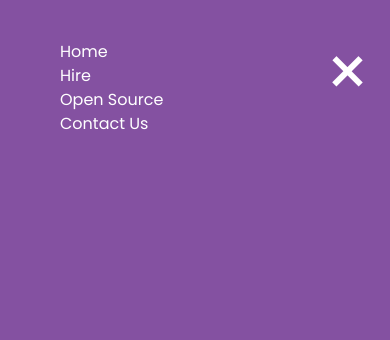
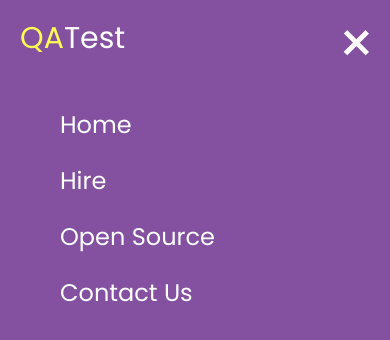
Before and after one commit to Nwafor-Onyebuchi/QALINT, a website: page dist/contact.html in a window 390 px wide. Both pictures are taken after a click on the element 356 px from the left and 32 px from the top of the page. Drawn offline with nearby package versions, Linux system fonts and the light colour scheme.

Commit message:
Change site title and Improve mobile menu

```diff
--- a/dist/contact.html
+++ b/dist/contact.html
@@ -15,14 +15,14 @@
       rel="stylesheet"
     />
     <link rel="stylesheet" href="css/style.css" />
-    <title>Contact Us | QA Lint</title>
+    <title>Contact Us | QATest</title>
   </head>
   <body>
     <header id="nav-header">
       <div class="header-container custom-container">
         <div class="brand">
           <h1 class="logo-text">
-            <span class="logo">QA</span><span class="logo-text">Lint</span>
+            <span class="logo">QA</span><span class="logo-text">Test</span>
           </h1>
         </div>
         <nav class="nav">
@@ -45,7 +45,14 @@
 
     <div class="mobile-menu overlay hide-lg" id="myNav" style="visibility: hidden">
         <div class="overlay-content">
-          <a href="javascript:void(0)" class="closebtn" onclick="closeNav()">&times;</a>
+            <div class="mobile-header">
+                <h1 class="logo-text logo">
+                  <span class="qa">QA</span><span class="logo-text">Test</span>
+                </h1>
+                <a href="javascript:void(0)" class="closebtn" onclick="closeNav()"
+                  >&times;</a
+                >
+              </div>
             <ul>
                 <li><a href="index.html" class="navlink">Home</a></li>
                 <li><a href="hire.html" class="navlink">Hire</a></li>
@@ -57,8 +64,8 @@
 
     <section id="home" class="container home">
       <div class="contact-details">
-          <p><a href="mailto:info@qalint.com">info@qalint.com</a></p>
-          <p><a href="tel:+977-(985)-124-2495">+977-(985)-124-2495</a></p>
+          <p><a href="mailto:info@qalint.com">info@testiify.org.ng</a></p>
+          <p><a href="tel:+977-(985)-124-2495">+23481611155277</a></p>
           <p>Kathmandu, Nepal</p>
       </div>
     </section>
--- a/dist/css/style.css
+++ b/dist/css/style.css
@@ -82,21 +82,33 @@ nav ul li {
   z-index: 1;
 }
 
-.overlay-content {
-  top: 40px;
+.mobile-header {
+  display: flex;
+  flex-direction: row;
+  justify-content: space-between;
+}
+
+.mobile-header .logo {
+  margin-top: 20px;
+  margin-left: 20px;
+}
+
+.mobile-header .logo-text {
+  color: #fff;
+}
+
+.mobile-header .qa {
+  color: #fffb53;
 }
 
 .overlay-content ul {
   list-style: none;
-  position: relative;
-  float: left;
-  top: 40px;
+  /*position: relative;*/
 }
 
 .overlay-content a {
   color: #fff;
   text-decoration: none;
-  padding: 20px;
 }
 
 .overlay-content a:hover {
@@ -104,9 +116,13 @@ nav ul li {
 }
 
 .overlay .closebtn {
-  font-size: 70px;
-  float: right;
-  top: 0px;
+  margin-right: 15px;
+  font-size: 58px;
+}
+
+.overlay li {
+  margin: 20px;
+  font-size: 24px;
 }
 
 .menu-btn .btn-line {
@@ -126,6 +142,7 @@ nav ul li {
 
 #home {
   padding-top: 120px;
+  padding-bottom: 80px;
 }
 
 .headline {
--- a/dist/js/main.js
+++ b/dist/js/main.js
@@ -2,7 +2,7 @@ const foot = document.querySelector("#foot01");
 foot.innerHTML =
   "<p style='color:#ACB3CC'>&copy; " +
   new Date().getFullYear() +
-  " <a href='' style='text-decoration:none'>Sursa Technology</a>. All right reserved.</p>";
+  " <a href='' style='text-decoration:none; color:#8451A1'>Testify</a>. All right reserved.</p>";
 /*Hide navbar on scroll*/
 let prevScrollPos = window.pageYOffset;
 window.onscroll = () => {
@@ -26,7 +26,7 @@ function closeNav() {
 }
 
 //Handle click event to submit response
-const openChat = $event => {
+const openChat = ($event) => {
   $event.preventDefault();
   reply = document.querySelector(".res-in");
   const username = reply.value.toLowerCase();
@@ -53,7 +53,7 @@ const openChat = $event => {
 document.querySelector("#btn").addEventListener("click", openChat);
 
 //Handle click event to submit response
-const hireChat = $event => {
+const hireChat = ($event) => {
   $event.preventDefault();
   reply = document.querySelector(".res-in");
   let username = reply.value.toLowerCase();
```
Also changed, not shown: dist/hire.html (+8 -15 lines), dist/index.html (+11 -6 lines), dist/open_source.html (+10 -5 lines).
